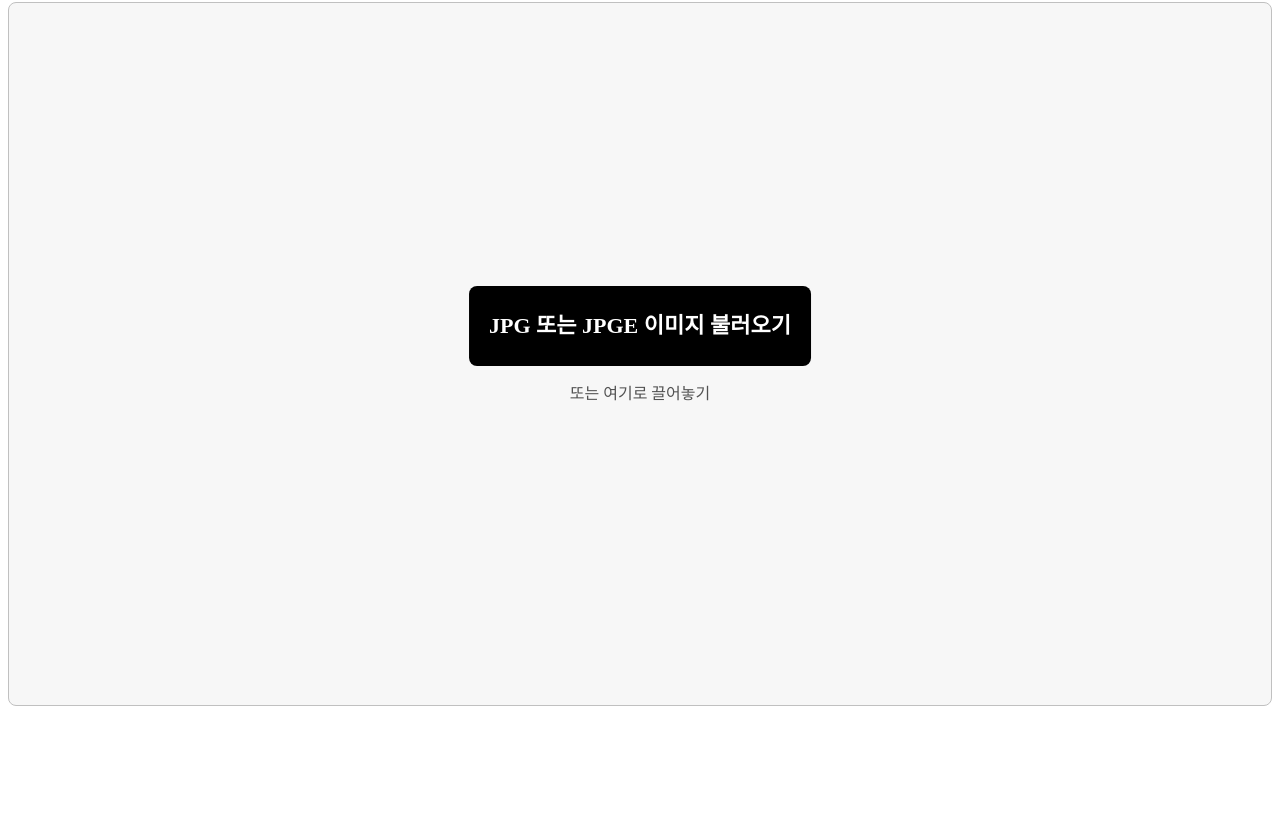
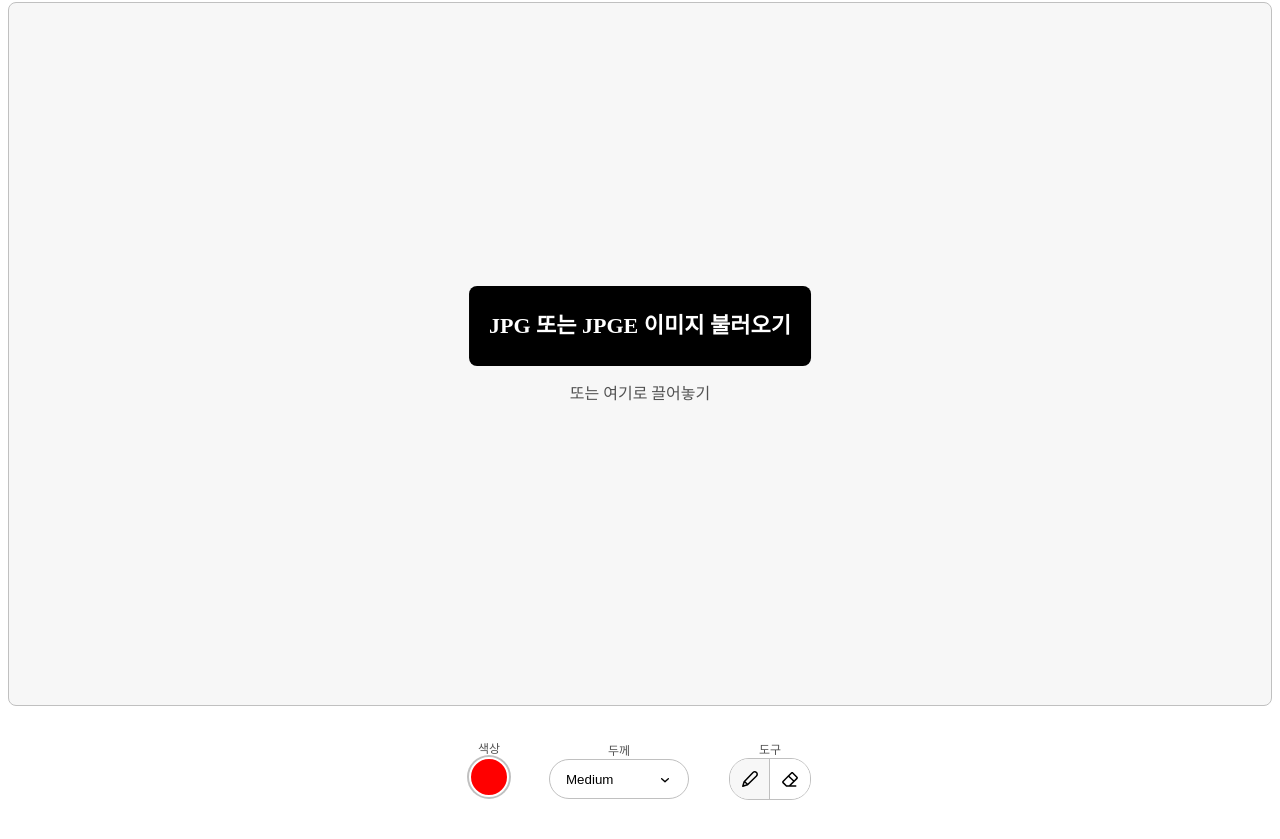
Before and after one commit to simple-editor/front, a React (Vite) app: page / in a window 1280 px wide. Shown: the part 207-1046 px from the top of the page. Built offline with nearby package versions, Linux system fonts and the light colour scheme; a web font is replaced by a local one.

Commit message:
feat: 그리기 툴 상세 설정 기능 추가

```diff
--- a/package.json
+++ b/package.json
@@ -17,6 +17,7 @@
     "emoji-mart": "^5.6.0",
     "konva": "^9.3.11",
     "react": "^18.2.0",
+    "react-color": "^2.19.3",
     "react-dom": "^18.2.0",
     "react-konva": "^18.2.10",
     "react-router-dom": "^6.23.1",
@@ -26,6 +27,7 @@
   },
   "devDependencies": {
     "@types/react": "^18.2.66",
+    "@types/react-color": "^3.0.12",
     "@types/react-dom": "^18.2.22",
     "@types/uuid": "^9.0.8",
     "@typescript-eslint/eslint-plugin": "^7.2.0",
--- a/src/components/canvas/index.tsx
+++ b/src/components/canvas/index.tsx
@@ -8,13 +8,15 @@ import TransformableImage from "@/components/canvas/transformerble-image";
 import { v4 as uuidv4 } from "uuid";
 import useHistoryStore from "@/shared/store/history-store";
 import DrawingLayer from "@/components/canvas/drawing-layer";
+import useToolbarStore from "@/shared/store/toolbar-store";
 
 const Canvas = () => {
   const stageRef = useRef<Konva.Stage>(null);
   const groupRef = useRef(null); // 그룹 참조를 위한 ref
+  const inputRef = useRef<HTMLInputElement>(null);
+  const [selectedId, setSelectedId] = useState<string | null>(null);
   const { shapes, setShapes } = useHistoryStore((state) => state);
-  const [selectedId, setSelectedId] = useState<string | null>(null);
-  const inputRef = useRef(null);
+  const activeTool = useToolbarStore((state) => state.activeTool);
   const { onDrawStart, onDrawiong, onDrawEnd, currentLine } = useDrawing(
     shapes,
     setShapes
@@ -24,14 +26,15 @@ const Canvas = () => {
     if (event.target === stageRef.current) {
       setSelectedId(null);
     }
-    onDrawStart(event);
+
+    if (activeTool === "그리기") onDrawStart(event);
   };
   const handleMouseMove = (event: Konva.KonvaEventObject<MouseEvent>) => {
-    onDrawiong(event);
+    if (activeTool === "그리기") onDrawiong(event);
   };
 
   const handleMouseUp = () => {
-    onDrawEnd();
+    if (activeTool === "그리기") onDrawEnd();
   };
   const handleFileChange = (event: React.ChangeEvent<HTMLInputElement>) => {
     const files = event.target.files;
@@ -64,12 +67,12 @@ const Canvas = () => {
 
     setShapes(find);
   };
-  const handleDragOver = (event) => {
+  const handleDragOver = (event: React.DragEvent) => {
     event.preventDefault();
     event.stopPropagation();
   };
 
-  const handleDrop = (event) => {
+  const handleDrop = (event: React.DragEvent) => {
     event.preventDefault();
     event.stopPropagation();
 
@@ -82,8 +85,8 @@ const Canvas = () => {
 
       img.onload = () => {
         const stage = stageRef.current;
-        const stageWidth = stage.width();
-        const stageHeight = stage.height();
+        const stageWidth = stage!.width();
+        const stageHeight = stage!.height();
         const aspectRatio = img.width / img.height;
 
         let newWidth, newHeight;
@@ -127,7 +130,7 @@ const Canvas = () => {
           <CustomButton
             size="large"
             title="JPG 또는 JPGE 이미지 불러오기"
-            onClick={() => inputRef.current.click()}
+            onClick={() => inputRef.current!.click()}
           />
           <Description>또는 여기로 끌어놓기</Description>
         </Box>
@@ -149,7 +152,7 @@ const Canvas = () => {
         onMouseUp={handleMouseUp}
       >
         <Layer>
-          <Group draggable ref={groupRef}>
+          <Group ref={groupRef}>
             {shapes.map((shape) => {
               switch (shape.type) {
                 case "image":
@@ -158,7 +161,7 @@ const Canvas = () => {
                       key={shape.id}
                       image={shape}
                       isSelected={shape.id === selectedId}
-                      onSelect={() => handleSelect(shape.id)}
+                      onSelect={() => handleSelect(String(shape.id))}
                       onChange={handleChange}
                     />
                   );
--- a/src/components/panel/draw-panel.tsx
+++ b/src/components/panel/draw-panel.tsx
@@ -4,13 +4,34 @@ import PencilSvg from "@/assets/icons/sidebar-pencil.svg?react";
 import EraserSvg from "@/assets/icons/eraser.svg?react";
 import DropDown from "@/shared/ui/drop-down";
 import { useState } from "react";
+import useToolbarStore from "@/shared/store/toolbar-store";
 
-const data = ["Extra small", "Small", "Medium", "Large", "Extra large"];
+const lineSizes = [
+  { title: "Extra small", value: 1 },
+  { title: "Small", value: 2 },
+  { title: "Medium", value: 4 },
+  { title: "Large", value: 8 },
+  { title: "Extra large", value: 16 },
+];
 const DrawPanel = () => {
-  const [selected, setSelected] = useState("Medium");
-  const handleClick = (item: string) => {
-    setSelected(item);
+  const [selected, setSelected] = useState(lineSizes[2]);
+  const activeTool = useToolbarStore((state) => state.activeTool);
+  const setPanels = useToolbarStore((state) => state.setPanels);
+  const toolType = useToolbarStore((state) => state.panels.그리기.type);
+
+  const handleSelectToolType = (type: "pen" | "eraser") => {
+    setPanels("그리기", { type: type });
   };
+
+  const handleDropDown = (item: { title: string; value: number | string }) => {
+    if (typeof item.value === "number") {
+      setPanels("그리기", {
+        strokeWidthTitle: item.title,
+        strokeWidthValue: item.value,
+      });
+    }
+  };
+
   return (
     <>
       <ColorPicker>
@@ -19,13 +40,27 @@ const DrawPanel = () => {
       </ColorPicker>
       <ThicknessPicker>
         <SubTitle>두께</SubTitle>
-        <DropDown data={data} selected={selected} onClick={handleClick} />
+        <DropDown
+          data={lineSizes}
+          selected={selected}
+          onClick={handleDropDown}
+        />
       </ThicknessPicker>
       <ToolPicker>
         <SubTitle>도구</SubTitle>
         <ToolButtonGroup>
-          <IconButtonRadius size="small" icon={<CustomPencilSvg />} />
-          <IconButtonRadius size="small" icon={<CustomEraserSvg />} />
+          <IconButtonRadius
+            isActive={toolType === "pen"}
+            size="small"
+            onClick={() => handleSelectToolType("pen")}
+            icon={<CustomPencilSvg />}
+          />
+          <IconButtonRadius
+            isActive={toolType === "eraser"}
+            size="small"
+            onClick={() => handleSelectToolType("eraser")}
+            icon={<CustomEraserSvg />}
+          />
         </ToolButtonGroup>
       </ToolPicker>
     </>
--- a/src/components/panel/text-panel.tsx
+++ b/src/components/panel/text-panel.tsx
@@ -3,26 +3,45 @@ import IconButton from "@/shared/ui/icon-button";
 import styled from "@emotion/styled";
 import { useState } from "react";
 import TextSvg from "@/assets/icons/sidebar-text.svg?react";
+import { ColorResult, SketchPicker } from "react-color";
 const data = ["Extra small", "Small", "Medium", "Large", "Extra large"];
 
 const TextPanel = () => {
-  const [selected, setSelected] = useState("Medium");
+  const [isActive, setIsActive] = useState(false);
+  const [color, setColor] = useState("#000");
+  const [fontSize, setFontSize] = useState("Medium");
+  const [fontFamily, setFontFamily] = useState("");
   const handleClick = (item: string) => {
-    setSelected(item);
+    setFontSize(item);
   };
+
+  const handleChangeComplete = (color: ColorResult) => {
+    setColor(color.hex);
+  };
+
+
+  const updateFontSize = () => {
+
+  }
   return (
     <>
-      <ColorPicker>
+      <ColorPickerWrapper>
         <SubTitle>색상</SubTitle>
-        <ColorCircle />
-      </ColorPicker>
+        <ColorCircle onClick={() => setIsActive(!isActive)} />
+        {isActive && (
+          <CustomColorPicker
+            color={color}
+            onChangeComplete={handleChangeComplete}
+          />
+        )}
+      </ColorPickerWrapper>
       <ThicknessPicker>
         <SubTitle>폰트</SubTitle>
-        <DropDown data={data} selected={selected} onClick={handleClick} />
+        <DropDown data={data} selected={fontSize} onClick={handleClick} />
       </ThicknessPicker>
       <ThicknessPicker>
         <SubTitle>사이즈</SubTitle>
-        <DropDown data={data} selected={selected} onClick={handleClick} />
+        <DropDown data={data} selected={fontFamily} onClick={handleClick} />
       </ThicknessPicker>
       <ToolPicker>
         <SubTitle>추가</SubTitle>
@@ -34,7 +53,8 @@ const TextPanel = () => {
 
 export default TextPanel;
 
-const ColorPicker = styled.div`
+const ColorPickerWrapper = styled.div`
+  position: relative;
   display: flex;
   flex-direction: column;
   align-items: center;
@@ -49,6 +69,12 @@ const ColorCircle = styled.div`
   border: 2px solid ${({ theme }) => theme.colors.white};
   box-shadow: 0 0 0 2px ${({ theme }) => theme.colors.gray30};
   margin-bottom: 5px;
+  cursor: pointer;
+`;
+
+const CustomColorPicker = styled(SketchPicker)`
+  position: absolute;
+  top: -300px;
 `;
 
 const SubTitle = styled.span`
--- a/src/shared/hooks/use-dwaring.tsx
+++ b/src/shared/hooks/use-dwaring.tsx
@@ -1,15 +1,15 @@
 import useToolbarStore from "@/shared/store/toolbar-store";
 import Konva from "konva";
-
 import { useState } from "react";
 import { v4 as uuidv4 } from "uuid";
+
 const useDrawing = (shapes, setShapes) => {
   const [isDrawing, setIsDrawing] = useState(false);
   const [currentLine, setCurrentLine] = useState<Konva.ShapeConfig | null>(
     null
   );
 
-  const { toolSettings } = useToolbarStore((state) => state);
+  const { panels } = useToolbarStore((state) => state);
 
   const startDrawing = () => setIsDrawing(true);
   const stopDrawing = () => setIsDrawing(false);
@@ -17,16 +17,17 @@ const useDrawing = (shapes, setShapes) => {
   const onDrawStart = (event: Konva.KonvaEventObject<MouseEvent>) => {
     startDrawing();
     const stage = event.target.getStage();
-    if (!stage) return;
-    const point = stage.getPointerPosition();
+
+    const point = stage!.getPointerPosition();
     const update = {
       id: uuidv4(),
       type: "line",
       x: 0,
       y: 0,
-      points: [point.x, point.y],
-      stroke: toolSettings.그리기.type === "eraser" ? "white" : "black",
-      strokeWidth: 2,
+      points: [point!.x, point!.y],
+      stroke:
+        panels.그리기.type === "eraser" ? "white" : panels.그리기.strokeColor,
+      strokeWidth: panels.그리기.strokeWidthValue,
     };
     setCurrentLine(update);
   };
@@ -35,11 +36,10 @@ const useDrawing = (shapes, setShapes) => {
     if (!isDrawing) return;
 
     const stage = event.target.getStage();
-    if (!stage) return;
-    const point = stage.getPointerPosition();
+    const point = stage!.getPointerPosition();
     const updatedLine = {
       ...currentLine,
-      points: [...currentLine.points, point.x, point.y],
+      points: [...currentLine!.points, point!.x, point!.y],
     };
     setCurrentLine(updatedLine);
   };
--- a/src/shared/store/toolbar-store.ts
+++ b/src/shared/store/toolbar-store.ts
@@ -3,12 +3,28 @@ type TypeTool = "그리기" | "텍스트" | "이모지" | "프레임" | "필터"
 export interface IToolbar extends IPanel {
   activeTool: TypeTool | string;
   setActiveTool: (tool: TypeTool) => void;
+  setPanels: <T extends TypeTool>(
+    tool: T,
+    settings: Partial<IPanel["panels"][T]>
+  ) => void;
+}
+
+interface ILineTools {
+  type: string;
+  strokeWidthTitle: string;
+  strokeWidthValue: number;
+  strokeColor: string;
+}
+
+interface ITextTools {
+  fontSize: number;
+  color: string;
 }
 
 export interface IPanel {
-  toolSettings: {
-    그리기: { type: string; strokeWidth: number; stroke: string };
-    텍스트: { fontSize: number; stroke: string };
+  panels: {
+    그리기: ILineTools;
+    텍스트: ITextTools;
     이모지?: object;
     프레임?: object;
     필터?: object;
@@ -16,18 +32,26 @@ export interface IPanel {
   };
 }
 
+type ToolSettings = ILineTools | ITextTools;
+
 const useToolbarStore = create<IToolbar>()((set) => ({
-  activeTool: "draw",
+  activeTool: "그리기",
   setActiveTool: (tool: TypeTool) => set({ activeTool: tool }),
-  toolSettings: {
-    그리기: { type: "pen", strokeWidth: 2, stroke: "black" },
-    텍스트: { fontSize: 16, stroke: "#000000" },
+  panels: {
+    그리기: {
+      type: "pen",
+      strokeWidthTitle: "Medium",
+      strokeWidthValue: 4,
+      strokeColor: "black",
+    },
+    텍스트: { fontSize: 16, color: "#000000" },
   },
-  setToolSettings: (tool: TypeTool, settings: IPanel) =>
+
+  setPanels: (tool: TypeTool, settings: Partial<ToolSettings>) =>
     set((state) => ({
-      toolSettings: {
-        ...state.toolSettings,
-        [tool]: { ...state.toolSettings[tool], ...settings },
+      panels: {
+        ...state.panels,
+        [tool]: { ...state.panels[tool], ...settings },
       },
     })),
 }));
--- a/src/shared/ui/drop-down.tsx
+++ b/src/shared/ui/drop-down.tsx
@@ -1,15 +1,21 @@
 import styled from "@emotion/styled";
 import { useState } from "react";
 import ArrowDownSvg from "@/assets/icons/arrow-down.svg?react";
+
+interface IDropDownData {
+  title: string;
+  value: string | number;
+}
+
 interface IDropDownProps {
-  data: string[];
-  selected: string;
-  onClick: (item: string) => void;
+  data: IDropDownData[];
+  selected: IDropDownData;
+  onClick: (item: IDropDownData) => void;
 }
 
 const DropDown = ({ data, selected, onClick }: IDropDownProps) => {
   const [isOpen, setIsOpen] = useState(false);
-  const filter = data.filter((item) => item !== selected);
+  const filter = data.filter((item) => item.title !== selected.title);
   const toggleDropdown = () => {
     setIsOpen(!isOpen);
   };
@@ -17,13 +23,13 @@ const DropDown = ({ data, selected, onClick }: IDropDownProps) => {
   return (
     <DropdownContainer>
       <DropdownButton onClick={toggleDropdown}>
-        {selected} <ArrowIcon />
+        {selected.title} <ArrowIcon />
       </DropdownButton>
       {isOpen && (
         <DropdownMenu onClick={toggleDropdown}>
           {filter.map((item, index) => (
             <DropdownItem key={index} onClick={() => onClick(item)}>
-              {item}
+              {item.title}
             </DropdownItem>
           ))}
         </DropdownMenu>
--- a/src/shared/ui/icon-button-radius.tsx
+++ b/src/shared/ui/icon-button-radius.tsx
@@ -3,16 +3,20 @@ import styled from "@emotion/styled";
 
 interface ISizeProps {
   size: "small" | "large";
+  isActive?: boolean;
 }
 
 interface IProps extends ISizeProps {
   icon: React.ReactElement;
+  onClick: () => void;
 }
 
-const IconButtonRadius = ({ size, icon }: IProps) => {
+const IconButtonRadius = ({ size, icon, isActive, onClick }: IProps) => {
   return (
     <>
-      <Wrapper size={size}>{icon}</Wrapper>
+      <Wrapper size={size} isActive={isActive} onClick={onClick}>
+        {icon}
+      </Wrapper>
     </>
   );
 };
@@ -28,12 +32,15 @@ const Wrapper = styled.button<ISizeProps>`
   cursor: pointer;
   font-size: 1.5rem; /* 아이콘 크기 조정 */
   color: ${({ theme }) => theme.colors.gray100};
+  background-color: ${(props) =>
+    props.isActive ? props.theme.colors.gray10 : props.theme.colors.white};
   &:hover {
     background-color: ${({ theme }) => theme.colors.gray10};
   }
   &:first-of-type {
     border-right: 1px solid ${({ theme }) => theme.colors.gray30}; /* 버튼 사이의 경계선 */
   }
+
   ${(props) => (props.size === "small" ? smallSizes : largeSizes)}
 `;
 
```
Also changed, not shown: src/components/canvas/transformerble-image.tsx (+10 -3 lines), src/shared/ui/toolbar-item.tsx (+6 -6 lines), 1 other file (tests, documents, lock files or other folders).
